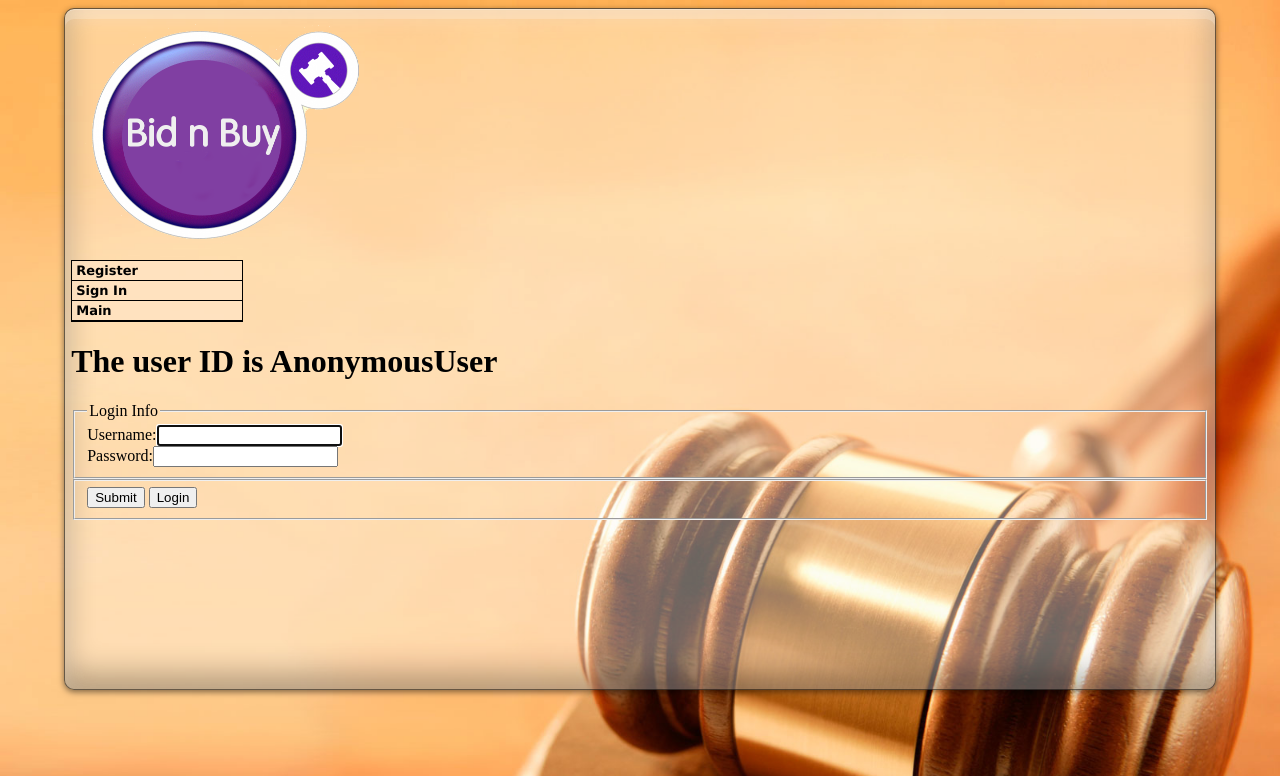
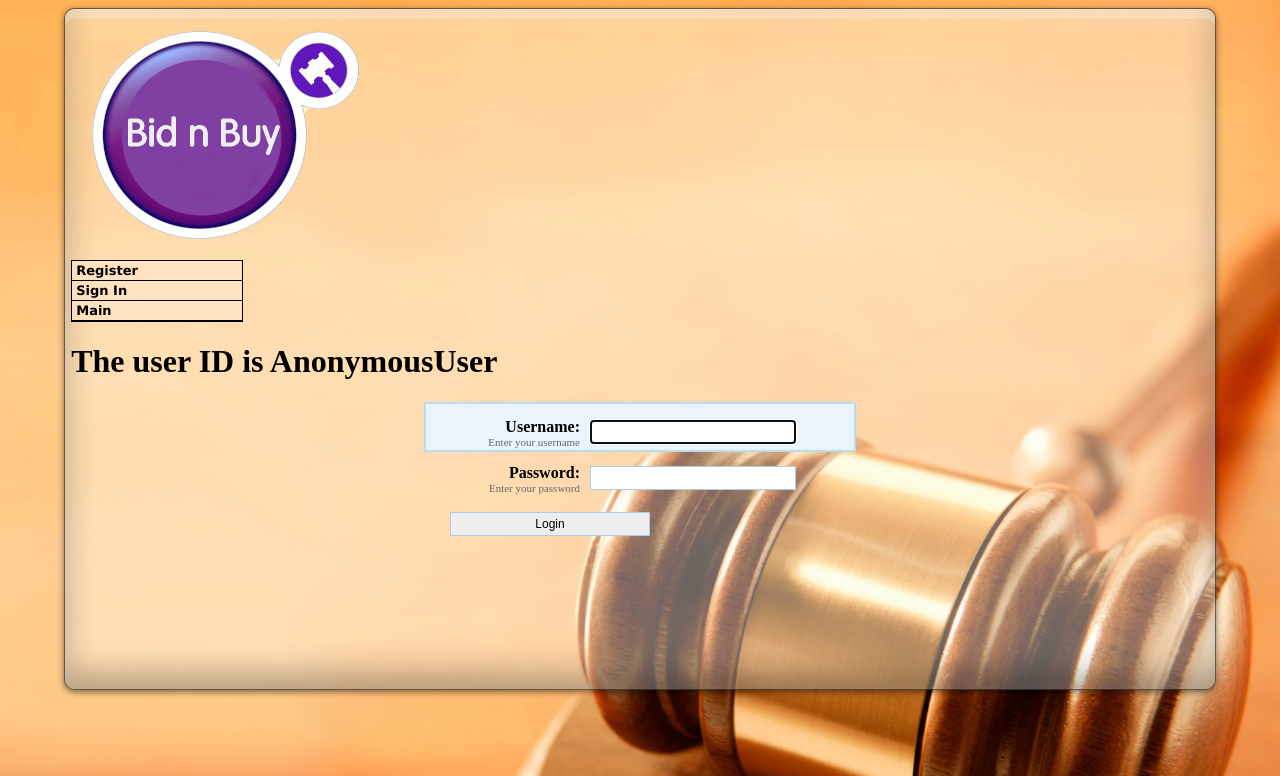
Before and after one commit to Sparsa/buynsell, a Django app: page /loginf/ in a window 1280 px wide. Shown: the top 776 px of the page. Run offline with Django 3.2, Linux system fonts and the light colour scheme; parts of the project's set-up code (start-up, migrations or seed data) failed here and were passed over.

```diff
--- /dev/null
+++ b/static/css/form.css
@@ -0,0 +1,58 @@
+.myform{
+    margin:0 auto;
+    width:400px;
+    padding:14px;
+}
+
+/* ----------- stylized ----------- */
+#stylized{
+    border:solid 2px #b7ddf2;
+    background:#ebf4fb;
+}
+#stylized h1 {
+    font-size:14px;
+    font-weight:bold;
+    margin-bottom:8px;
+}
+#stylized p{
+    font-size:11px;
+    color:#666666;
+    margin-bottom:20px;
+    border-bottom:solid 1px #b7ddf2;
+    padding-bottom:10px;
+}
+#stylized label{
+    display:block;
+    font-weight:bold;
+    text-align:right;
+    width:140px;
+    float:left;
+}
+#stylized .small{
+    color:#666666;
+    display:block;
+    font-size:11px;
+    font-weight:normal;
+    text-align:right;
+    width:140px;
+}
+#stylized input{
+    float:left;
+    font-size:12px;
+    padding:4px 2px;
+    border:solid 1px #aacfe4;
+    width:200px;
+    margin:2px 0 20px 10px;
+}
+#stylized button{
+    clear:both;
+    margin-left:150px;
+    width:125px;
+    height:31px;
+    background:#666666 url(img/button.png) no-repeat;
+    text-align:center;
+    line-height:31px;
+    color:#FFFFFF;
+    font-size:11px;
+    font-weight:bold;
+}
--- a/templates/index.html
+++ b/templates/index.html
@@ -14,7 +14,6 @@
 {% endblock %}
 {% block head %}
     <link rel="stylesheet" type="text/css" href="{{ STATIC_URL }}css/mysite.css">
-    <link rel="script" type="text/javascript" href="{{ STATIC_URL }}js/niceform.js"
 {% endblock %}
 {{ request.user.get_profile.whatever }}
 {% block  body1 %}
--- a/templates/login_form.html
+++ b/templates/login_form.html
@@ -1,16 +1,23 @@
 {% extends 'index.html' %}
 {% block title %} Login {% endblock %}
+{% block head %}
+{{ block.super }}
+    <link rel="stylesheet" type="text/css" href="{{ STATIC_URL }}css/form.css">
+{% endblock %}
 
 {% block body2 %}
-<form action= "/login/" method="POST" name="login_form" class="niceform">{% csrf_token %}
-    <fieldset>
-        <legend>Login Info</legend>
-        Username:<input type="text" autofocus name="name"><br>
-        Password:<input type="password"  name="password">
-    </fieldset>
-    <fieldset class="action">
-        <input id="submit" class="NFButton" type="submit" value="Submit" name="submit">
-        <input type="submit" value="Login">
-    </fieldset>
-</form>
+    <div class="myform" id="stylized">
+        <form action= "/login/" method="POST"  id="form" name="form" >{% csrf_token %}
+            <label> Username:
+                <span class="small">Enter your username</span>
+            </label>
+            <input type="text" autofocus name="name" id="name"><br>
+            <label>Password:
+                <span class="small">Enter your password</span>
+            </label>
+            <input type="password"  name="password" id="password">
+                <input type="submit" value="Login" name="submit">
+            <div class='spacer'></div>
+        </form>
+    </div>
 {% endblock %}
```
